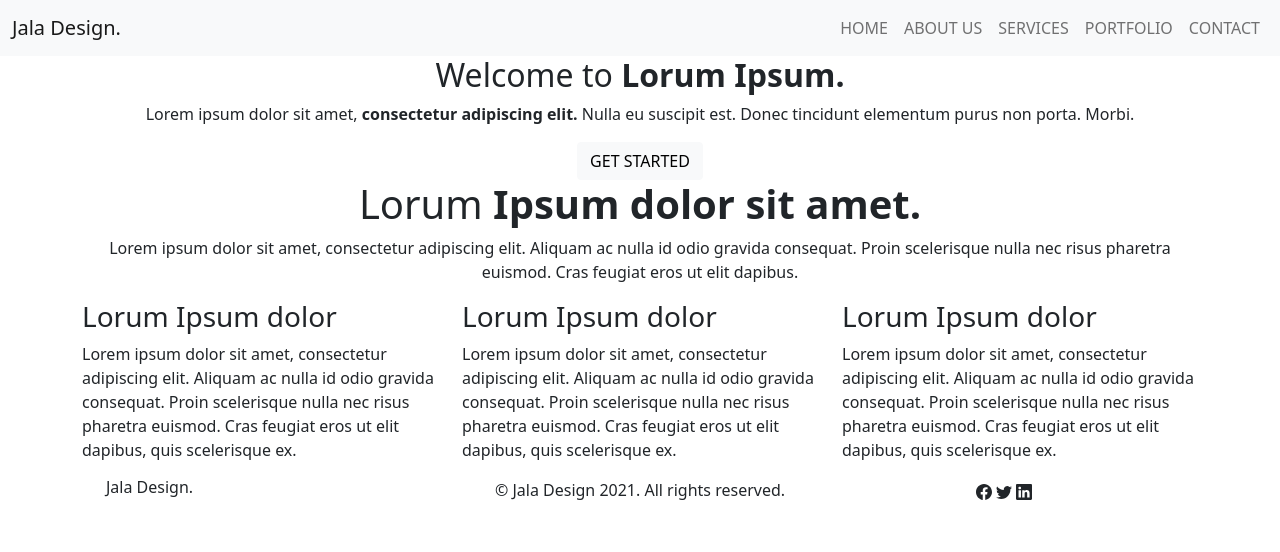
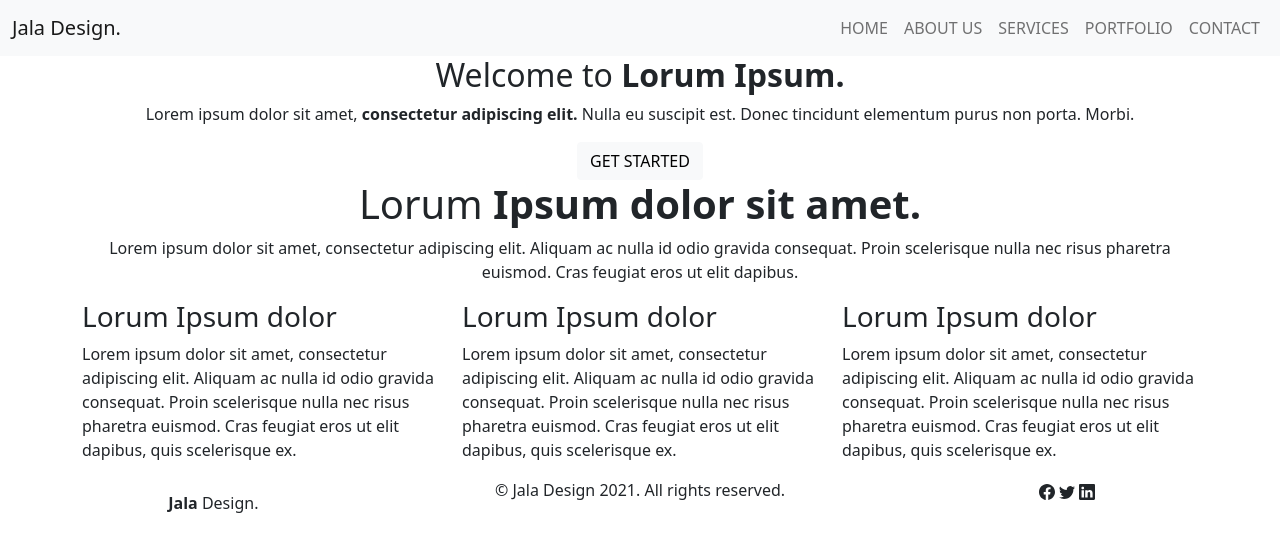
Before and after one commit to irenekmac/Jala-Design-Test-Project, a plain HTML site: page index.html in a window 1280 px wide. Drawn offline with nearby package versions, Linux system fonts and the light colour scheme.

```diff
--- a/index.html
+++ b/index.html
@@ -59,20 +59,6 @@
   </header>
 
   <body>
-    <!-- <div class="container">
-    <div class="nav-bar">
-      <img src="" class="logo">
-      <h1 class="logo">Jala Design.</h1>
-      <nav>
-        <ul>
-          <li> <a href="#">HOME</a> </li>
-          <li> <a href="#">ABOUT US</a> </li>
-          <li> <a href="#">SERVICES</a> </li>
-          <li> <a href="#">PORTFOLIO</a> </li>
-          <li> <a href="#">CONTACT</a> </li>
-        </ul>
-      </nav>
-    </div> -->
 
   <!-- First  -->
   <div class="image-page">
@@ -94,12 +80,12 @@
            <h1 class="text-center">Lorum <b>Ipsum dolor sit amet.</b></h1>
            <p class="text-center">Lorem ipsum dolor sit amet, consectetur adipiscing elit. Aliquam ac nulla id odio gravida consequat. Proin scelerisque nulla nec risus pharetra euismod. Cras feugiat eros ut elit dapibus.</p>
         </div>
-      <div>
+      </div>
+
       <div class="row">
         <div class="col">
           <h3>Lorum Ipsum dolor</h3>
           <p>Lorem ipsum dolor sit amet, consectetur adipiscing elit. Aliquam ac nulla id odio gravida consequat. Proin scelerisque nulla nec risus pharetra euismod. Cras feugiat eros ut elit dapibus, quis scelerisque ex.</p>
-
         </div>
         <div class="col">
           <h3>Lorum Ipsum dolor</h3>
@@ -114,20 +100,12 @@
     <!-- Second -->
 
 
-    <!-- Third -->
-    <div class="container-fluid">
-
-
-    </div>
-    <!-- Third -->
-
-
     <!-- FOOTER -->
-    <footer class="page-footer font-small">
+    <footer class="page-footer font-small cyan darken-3">
       <div class="container-fluid style="background-color: #6351ce;"">
         <div class="row">
-          <div class="col text-left">
-            <h6 class="mb-0">Jala Design.</h6>
+          <div class="footer-copyright text-center py-3 col text-left">
+            <h6 class="mb-0"><b>Jala</b> Design.</h6>
           </div>
 
           <div class="col text-center">
```
